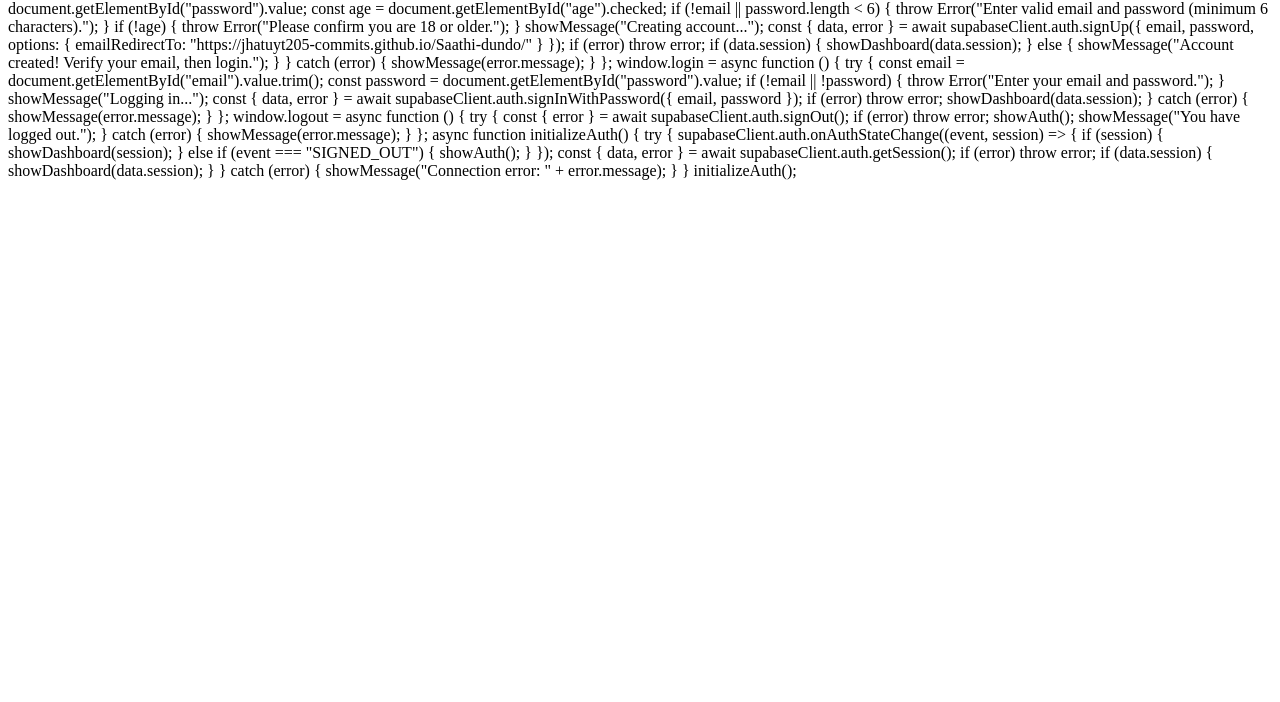
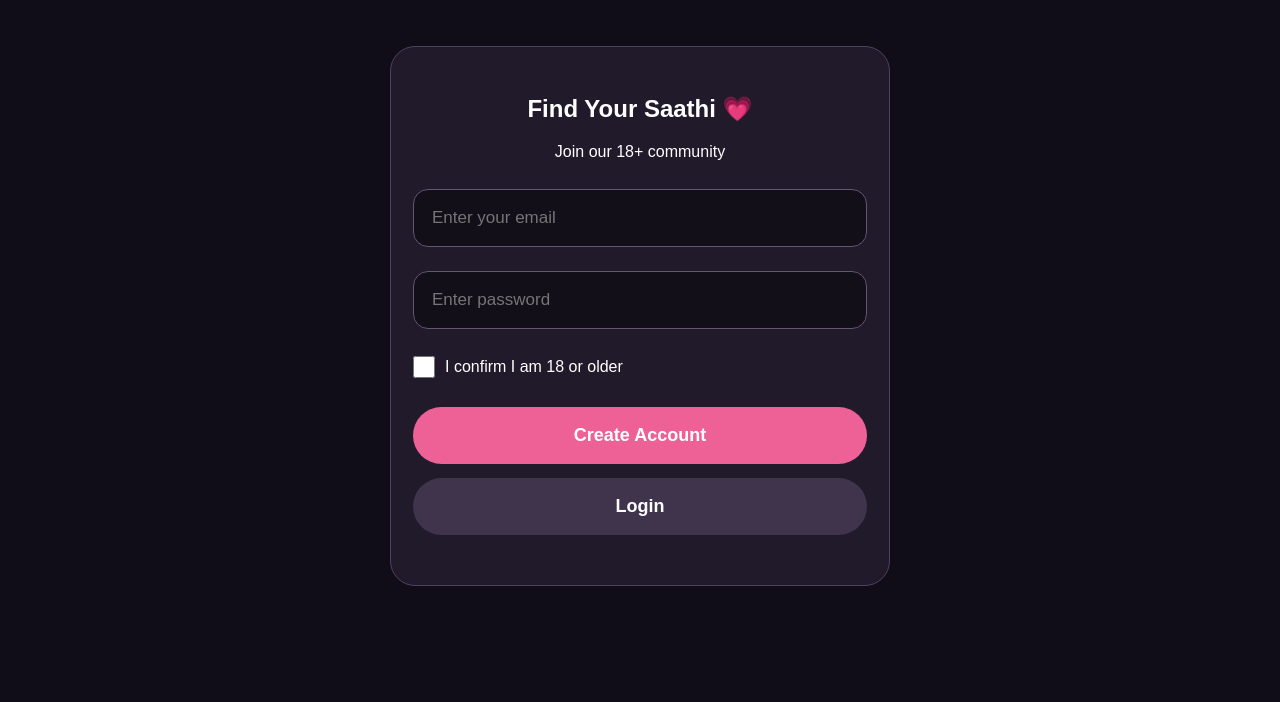
Before and after one commit to jhatuyt205-commits/Saathi-dundo, a plain HTML site: page index.html in a window 1280 px wide. Shown: the part 98-800 px from the top of the page. Drawn offline with nearby package versions, Linux system fonts and the light colour scheme.

Commit message:
Update index.html

```diff
--- a/index.html
+++ b/index.html
@@ -1,4 +1,116 @@
 
+<!DOCTYPE html>
+<html lang="en">
+<head>
+<meta charset="UTF-8">
+<meta name="viewport" content="width=device-width, initial-scale=1">
+<title>Saathi Dundo</title>
+
+<script src="https://cdn.jsdelivr.net/npm/@supabase/supabase-js@2"></script>
+
+<style>
+* { box-sizing: border-box; }
+
+body {
+  margin: 0;
+  padding: 20px;
+  background: #100d18;
+  color: white;
+  font-family: Arial, sans-serif;
+}
+
+h1 { color: #ed6197; }
+
+.card {
+  max-width: 500px;
+  margin: 65px auto;
+  padding: 28px 22px;
+  background: #211a2b;
+  border: 1px solid #51415f;
+  border-radius: 25px;
+  text-align: center;
+}
+
+input {
+  width: 100%;
+  padding: 18px;
+  margin: 12px 0;
+  border-radius: 15px;
+  border: 1px solid #665474;
+  background: #120f19;
+  color: white;
+  font-size: 17px;
+}
+
+button {
+  width: 100%;
+  padding: 18px;
+  margin-top: 14px;
+  border: 0;
+  border-radius: 40px;
+  background: #ed6197;
+  color: white;
+  font-size: 18px;
+  font-weight: bold;
+}
+
+.login { background: #40334c; }
+
+.hidden { display: none !important; }
+
+#message {
+  color: #ffb2d0;
+  overflow-wrap: anywhere;
+  margin-top: 22px;
+}
+
+.age {
+  display: flex;
+  align-items: center;
+  gap: 10px;
+  margin: 15px 0;
+  text-align: left;
+}
+
+.age input {
+  width: 22px;
+  height: 22px;
+  margin: 0;
+}
+</style>
+</head>
+
+<body>
+
+<h1>❤️ Saathi Dundo</h1>
+
+<div class="card" id="auth">
+  <h2>Find Your Saathi 💗</h2>
+  <p>Join our 18+ community</p>
+
+  <input id="email" type="email" placeholder="Enter your email">
+
+  <input id="password" type="password" placeholder="Enter password">
+
+  <label class="age">
+    <input id="age" type="checkbox">
+    I confirm I am 18 or older
+  </label>
+
+  <button onclick="signup()">Create Account</button>
+  <button class="login" onclick="login()">Login</button>
+
+  <p id="message"></p>
+</div>
+
+<div class="card hidden" id="dashboard">
+  <h2>Welcome to Saathi Dundo ❤️</h2>
+  <p id="welcome"></p>
+  <p>Your account is connected successfully!</p>
+  <button onclick="logout()">Logout</button>
+</div>
+
+<script>
 const SUPABASE_URL = "https://grevhaugdqftoiphetwd.supabase.co";
 const SUPABASE_KEY = "sb_publishable_xYPVSCTi-7raXKmhKCdCwg_YtdyAiHH";
 
@@ -12,6 +124,8 @@ function showMessage(message) {
 }
 
 function showDashboard(session) {
+  if (!session) return;
+
   document.getElementById("auth").classList.add("hidden");
   document.getElementById("dashboard").classList.remove("hidden");
   document.getElementById("welcome").textContent =
@@ -55,7 +169,6 @@ window.signup = async function () {
     } else {
       showMessage("Account created! Verify your email, then login.");
     }
-
   } catch (error) {
     showMessage(error.message);
   }
@@ -81,7 +194,7 @@ window.login = async function () {
     if (error) throw error;
 
     showDashboard(data.session);
-
+    showMessage("");
   } catch (error) {
     showMessage(error.message);
   }
@@ -94,7 +207,6 @@ window.logout = async function () {
 
     showAuth();
     showMessage("You have logged out.");
-
   } catch (error) {
     showMessage(error.message);
   }
@@ -102,14 +214,6 @@ window.logout = async function () {
 
 async function initializeAuth() {
   try {
-    supabaseClient.auth.onAuthStateChange((event, session) => {
-      if (session) {
-        showDashboard(session);
-      } else if (event === "SIGNED_OUT") {
-        showAuth();
-      }
-    });
-
     const { data, error } =
       await supabaseClient.auth.getSession();
 
@@ -119,9 +223,20 @@ async function initializeAuth() {
       showDashboard(data.session);
     }
 
+    supabaseClient.auth.onAuthStateChange((event, session) => {
+      if (session) {
+        showDashboard(session);
+      } else if (event === "SIGNED_OUT") {
+        showAuth();
+      }
+    });
   } catch (error) {
     showMessage("Connection error: " + error.message);
   }
 }
 
 initializeAuth();
+</script>
+
+</body>
+</html>
```
